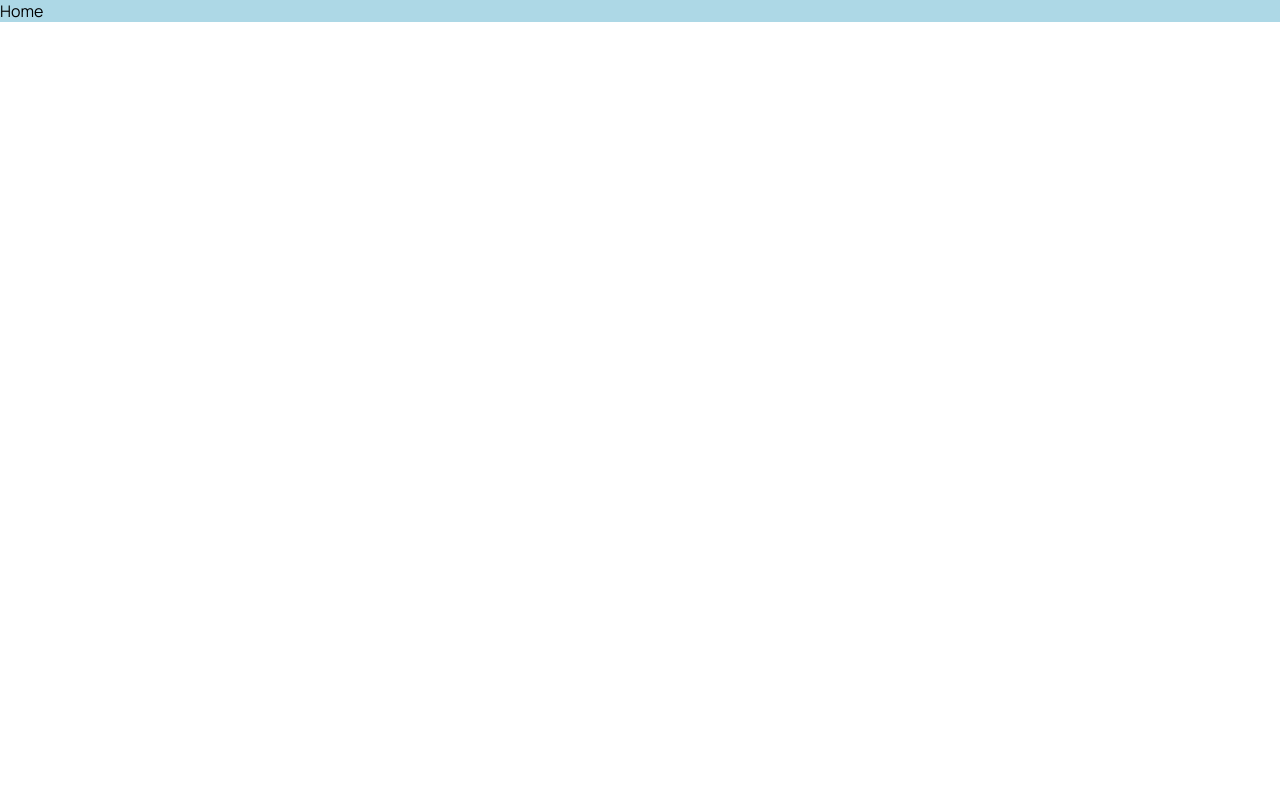
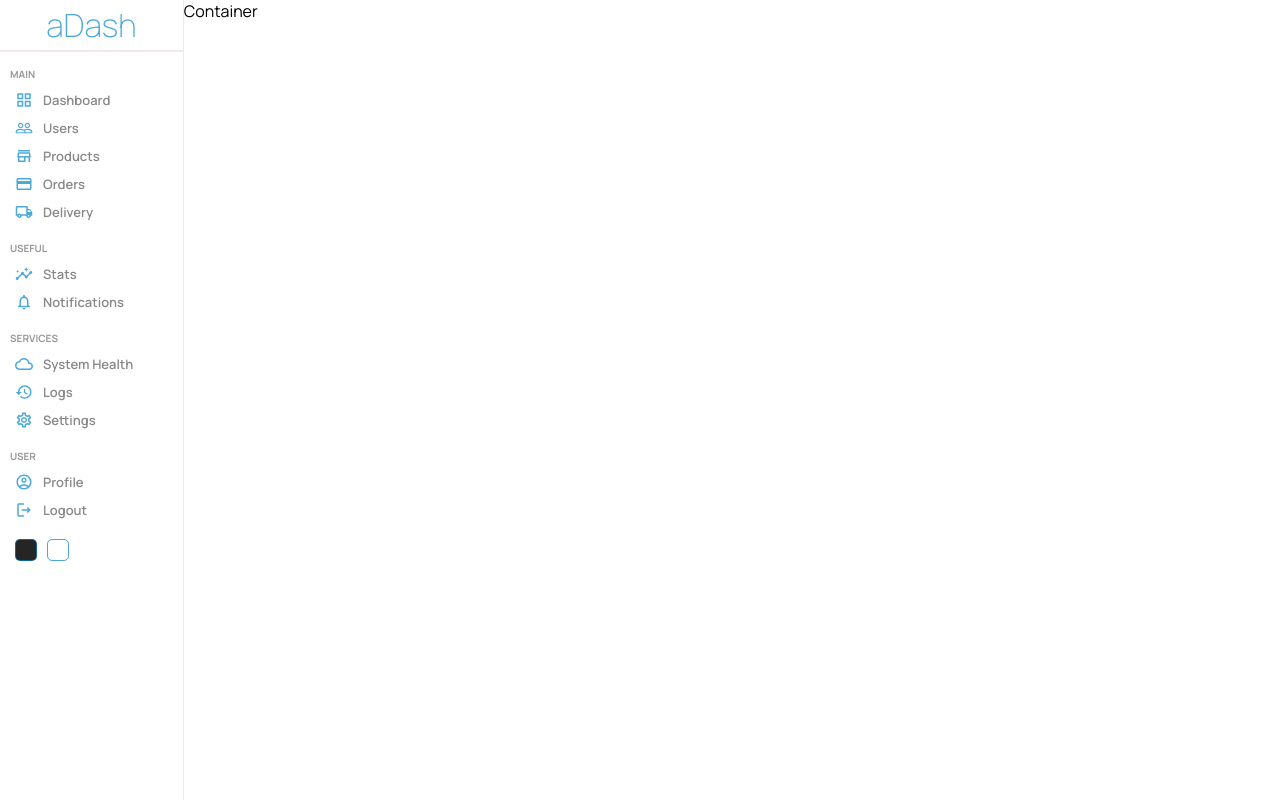
Before and after one commit to 4d757365/aDash, a React (Create React App) app: page / in a window 1280 px wide. Built offline with nearby package versions, Linux system fonts and the light colour scheme.

Commit message:
Create sidebar

```diff
--- a/package.json
+++ b/package.json
@@ -3,6 +3,10 @@
   "version": "0.1.0",
   "private": true,
   "dependencies": {
+    "@emotion/react": "^11.10.4",
+    "@emotion/styled": "^11.10.4",
+    "@mui/icons-material": "^5.10.6",
+    "@mui/material": "^5.10.7",
     "@testing-library/jest-dom": "^5.16.5",
     "@testing-library/react": "^13.4.0",
     "@testing-library/user-event": "^13.5.0",
--- /dev/null
+++ b/src/components/sidebar/Sidebar.jsx
@@ -0,0 +1,84 @@
+import './sidebar.scss'
+import GridViewIcon from '@mui/icons-material/GridView';
+import PeopleOutlineIcon from '@mui/icons-material/PeopleOutline';
+import StoreOutlinedIcon from '@mui/icons-material/StoreOutlined';
+import CreditCardOutlinedIcon from '@mui/icons-material/CreditCardOutlined';
+import LocalShippingOutlinedIcon from '@mui/icons-material/LocalShippingOutlined';
+import InsightsOutlinedIcon from '@mui/icons-material/InsightsOutlined';
+import NotificationsOutlinedIcon from '@mui/icons-material/NotificationsOutlined';
+import CloudOutlinedIcon from '@mui/icons-material/CloudOutlined';
+import HistoryOutlinedIcon from '@mui/icons-material/HistoryOutlined';
+import SettingsOutlinedIcon from '@mui/icons-material/SettingsOutlined';
+import AccountCircleOutlinedIcon from '@mui/icons-material/AccountCircleOutlined';
+import LogoutOutlinedIcon from '@mui/icons-material/LogoutOutlined';
+
+const Sidebar = () => {
+    return (
+        <div className='sidebar'>
+            <div className="top"><span className="logo">aDash</span></div>
+            <hr />
+            <div className="center">
+                <ul>
+                    <p className="title">MAIN</p>
+                    <li>
+                        <GridViewIcon className='icon'/>
+                        <span>Dashboard</span>
+                    </li>
+                    <li>
+                        <PeopleOutlineIcon className='icon'/>
+                        <span>Users</span>
+                    </li>
+                    <li>
+                        <StoreOutlinedIcon className='icon'/>
+                        <span>Products</span>
+                    </li>
+                    <li>
+                        <CreditCardOutlinedIcon className='icon'/>
+                        <span>Orders</span>
+                    </li>
+                    <li>
+                        <LocalShippingOutlinedIcon className='icon'/>
+                        <span>Delivery</span>
+                    </li>
+                    <p className="title">USEFUL</p>
+                    <li>
+                        <InsightsOutlinedIcon className='icon'/>
+                        <span>Stats</span>
+                    </li>
+                    <li>
+                        <NotificationsOutlinedIcon className='icon'/>
+                        <span>Notifications</span>
+                    </li>
+                    <p className="title">SERVICES</p>
+                    <li>
+                        <CloudOutlinedIcon className='icon'/>
+                        <span>System Health</span>
+                    </li>
+                    <li>
+                        <HistoryOutlinedIcon className='icon'/>
+                        <span>Logs</span>
+                    </li>
+                    <li>
+                        <SettingsOutlinedIcon className='icon'/>
+                        <span>Settings</span>
+                    </li>
+                    <p className="title">USER</p>
+                    <li>
+                        <AccountCircleOutlinedIcon className='icon'/>
+                        <span>Profile</span>
+                    </li>
+                    <li>
+                        <LogoutOutlinedIcon className='icon'/>
+                        <span>Logout</span>
+                    </li>
+                </ul>
+            </div>
+            <div className="bottom">
+                <div className="color"></div>
+                <div className="color"></div>
+            </div>
+        </div>
+    )
+}
+
+export default Sidebar
--- /dev/null
+++ b/src/components/sidebar/sidebar.scss
@@ -0,0 +1,86 @@
+.sidebar {
+    flex: 1;
+    border-right: 0.5px solid rgb(240, 234, 234);
+    min-height: 100vh;
+    background-color: white;
+    .top {
+        height: 50px;
+        display: flex;
+        justify-content: center;
+        align-items: center;
+
+        .logo {
+            font-size: 32px;
+            font-weight: 100;
+            color: #0284c7b3;
+        }
+    }
+
+    hr {
+        height: 0;
+        border: 0.5px solid rgb(240, 234, 234);;
+    }
+
+    .center {
+        padding-left: 10px;
+
+        ul {
+            list-style: none;
+            margin: 0;
+            padding: 0;
+
+            .title {
+                font-size: 10px;
+                font-weight: bold;
+                color: #999;
+                margin-top: 15px;
+                margin-bottom: 5px;
+            }
+
+            li {
+                display: flex;
+                align-items: center;
+                padding: 5px;
+                cursor: pointer;
+
+                &:hover {
+                    background-color: #0285c75d;
+                }
+
+                .icon {
+                    font-size: 18px;
+                    color: #0284c7b3;
+                }
+
+                span {
+                    font-size: 13px;
+                    font-weight: 600;
+                    color: #888;
+                    margin-left: 10px;
+                }
+            }
+        }
+    }
+
+    .bottom {
+        display: flex;
+        align-items: center;
+        margin: 10px;
+
+        .color {
+            width: 20px;
+            height: 20px;
+            border-radius: 5px;
+            border: 1px solid #0284c7b3;
+            cursor: pointer;
+            margin: 5px;
+
+            &:nth-child(1) {
+                background-color: whitesmoke;
+            }
+            &:nth-child(1) {
+                background-color: rgb(37, 37, 37);
+            }
+        }
+    }
+}
--- a/src/pages/home/Home.jsx
+++ b/src/pages/home/Home.jsx
@@ -1,9 +1,11 @@
-import React from 'react'
+import Sidebar from '../../components/sidebar/Sidebar';
 import './home.scss'
+
 const Home = () => {
   return (
     <div className="home">
-        Home
+        <Sidebar/>
+        <div className="homeContainer">Container</div>
     </div>
   )
 }
--- a/src/pages/home/home.scss
+++ b/src/pages/home/home.scss
@@ -1,4 +1,9 @@
 .home {
-    background-color: lightblue;
+
+    display: flex;
+
+    .homeContainer {
+        flex: 6;
+    }
 
 }
--- a/src/pages/list/List.jsx
+++ b/src/pages/list/List.jsx
@@ -1,5 +1,5 @@
-import React from 'react'
 import './list.scss'
+
 const List = () => {
   return (
     <div className="list">
--- a/src/pages/login/Login.jsx
+++ b/src/pages/login/Login.jsx
@@ -1,5 +1,5 @@
-import React from 'react'
 import './login.scss'
+
 const Login = () => {
   return (
     <div className="login">
--- a/src/pages/new/New.jsx
+++ b/src/pages/new/New.jsx
@@ -1,4 +1,4 @@
-import React from 'react'
+import './new.scss'
 
 const New = () => {
   return (
```
Also changed, not shown: src/components/navbar/Navbar.jsx (added, +10 -0 lines), src/components/navbar/navbar.scss (added), 1 other file (tests, documents, lock files or other folders).
